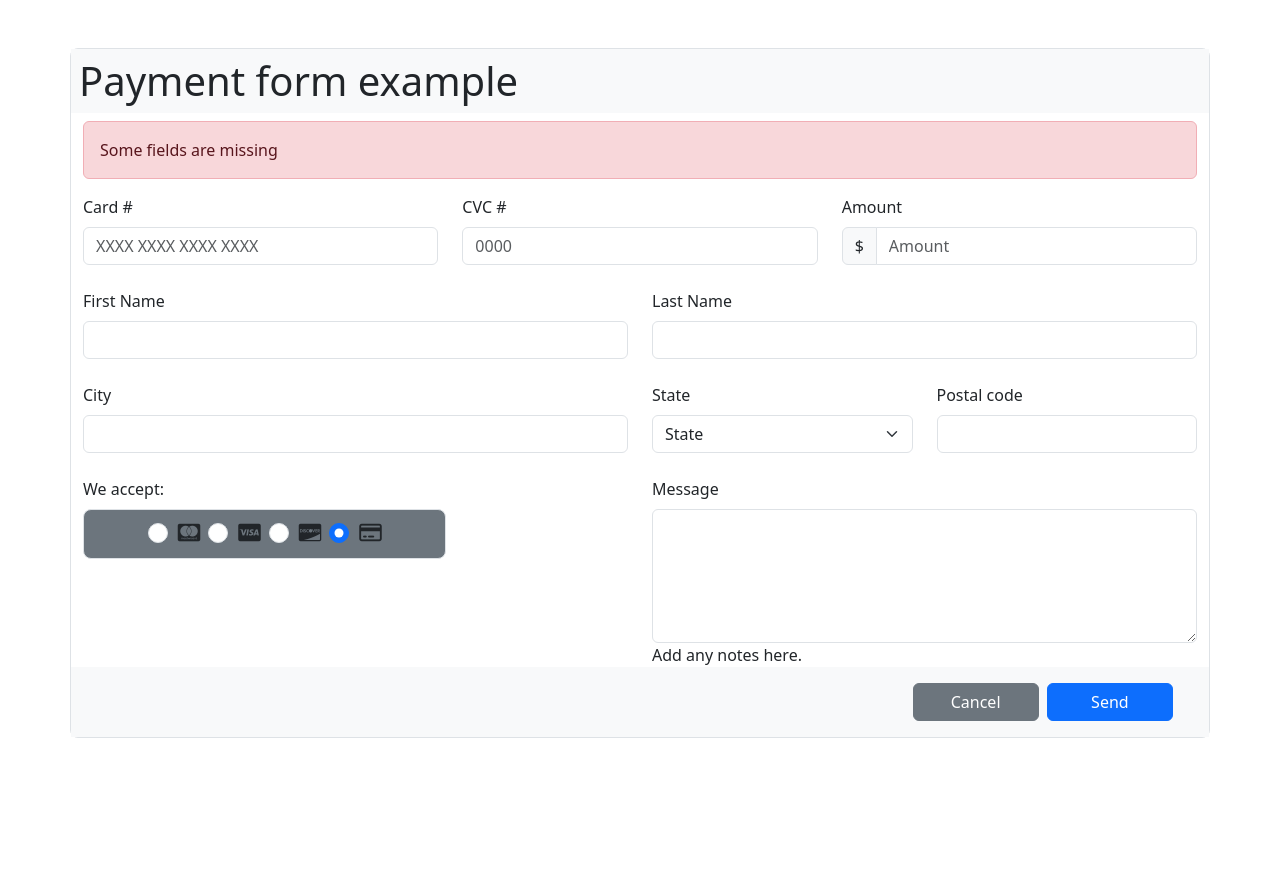
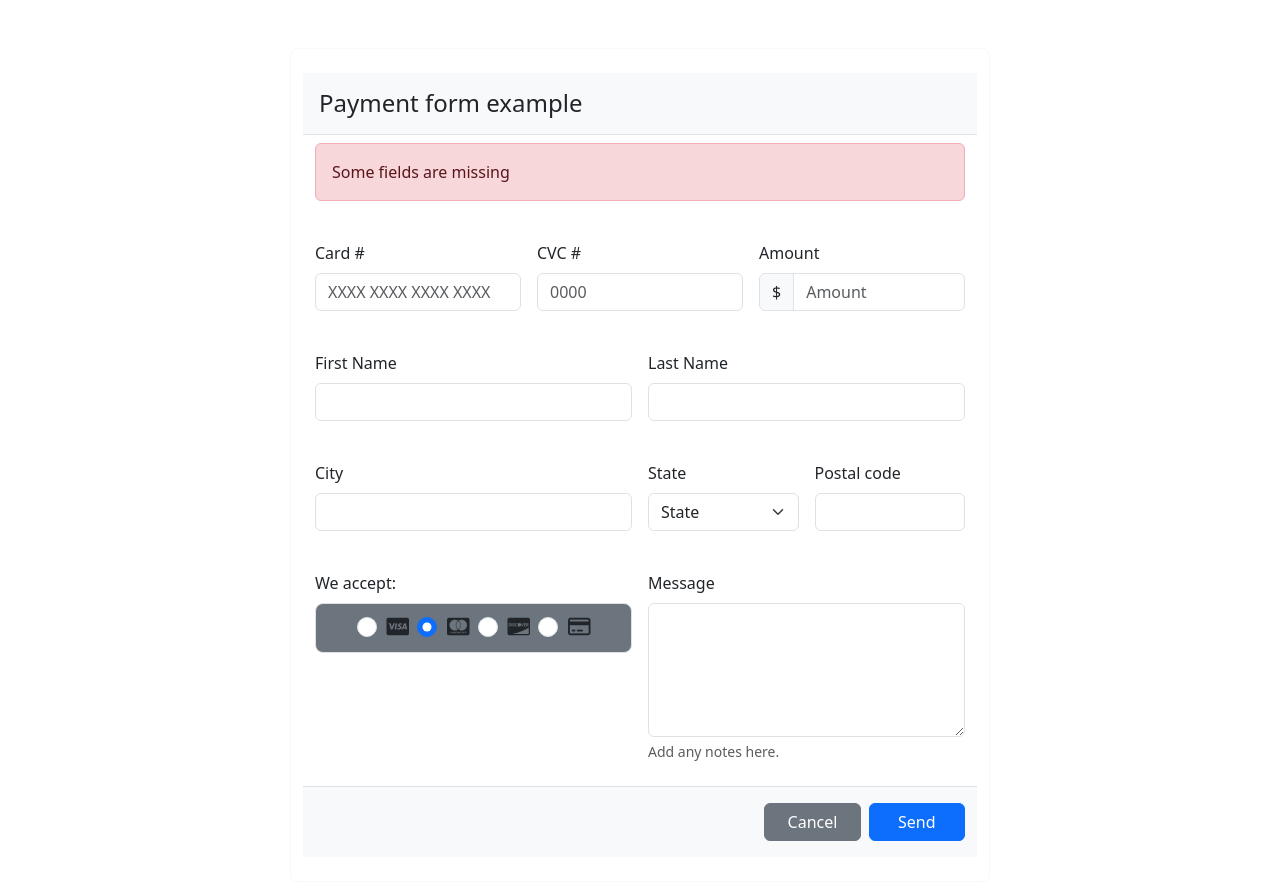
Before and after one commit to 4GeeksAcademy/create-form-HTML5-pzd3v, a plain HTML site: page index.html in a window 1280 px wide. Before the commit the page ends 800 px from the top, so only its background shows below. Drawn offline with nearby package versions, Linux system fonts and the light colour scheme.

Commit message:
correciones form

```diff
--- a/index.html
+++ b/index.html
@@ -5,63 +5,69 @@
   <meta charset="UTF-8">
   <meta name="viewport" content="width=device-width, initial-scale=1.0">
   <title>FORMULARIO</title>
+  <link rel="stylesheet" href="https://cdnjs.cloudflare.com/ajax/libs/font-awesome/6.5.1/css/all.min.css">
   <link href="https://cdn.jsdelivr.net/npm/bootstrap@5.3.8/dist/css/bootstrap.min.css" rel="stylesheet"
     integrity="sha384-sRIl4kxILFvY47J16cr9ZwB07vP4J8+LH7qKQnuqkuIAvNWLzeN8tE5YBujZqJLB" crossorigin="anonymous">
-  <script src="https://cdn.jsdelivr.net/npm/bootstrap@5.3.8/dist/js/bootstrap.bundle.min.js"
-    integrity="sha384-FKyoEForCGlyvwx9Hj09JcYn3nv7wiPVlz7YYwJrWVcXK/BmnVDxM+D2scQbITxI"
-    crossorigin="anonymous"></script>
-
 </head>
 
 <body>
-  <div class="container border border-gray rounded-3 mt-5">
+  <div class="container border border-light rounded-3 mt-5 p-0" style="max-width: 700px;">
+
+    <div class="p-4">
+
       <div class="row">
-      <h1 class="bg bg-light p-2">Payment form example</h1>
+        <h1 class="bg-light p-3 fs-4 border-bottom">Payment form example</h1>
       </div>
+
       <div class="row">
         <div class="col-12">
-        <div class="alert alert-danger " role="alert">
+          <div class="alert alert-danger" role="alert">
             Some fields are missing
           </div>
         </div>
       </div>
-    <div class="row">
+
+    </div>
+    <form class="needs-validation" novalidate>
+      <div class="p-4 pt-0">
+        <div class="row g-3">
           <div class="col-4">
             <label for="card-number" class="form-label">Card # </label>
-        <input type="tel" class="form-control" id="card-number" placeholder="XXXX XXXX XXXX XXXX">
+            <input type="tel" class="form-control" id="card-number" name="card-number"
+              placeholder="XXXX XXXX XXXX XXXX">
           </div>
-
           <div class="col-4">
             <label for="cvc" class="form-label">CVC #</label>
-        <input type="text" class="form-control" id="cvc" placeholder="0000">
+            <input type="text" class="form-control" id="cvc" name="cvc" placeholder="0000">
           </div>
-
           <div class="col-4">
             <label for="amount" class="form-label">Amount</label>
             <div class="input-group">
               <span class="input-group-text">$</span>
-          <input type="text" class="form-control" id="amount" placeholder="Amount">
+              <input type="text" class="form-control" id="amount" name="amount" placeholder="Amount">
             </div>
           </div>
         </div>
-    <div class="row mt-4">
+
+        <div class="row mt-4 g-3">
           <div class="col-6">
             <label for="name" class="form-label">First Name</label>
-        <input type="text" class="form-control" id="name">
+            <input type="text" class="form-control" id="name" name="fist-name">
           </div>
           <div class="col-6">
             <label for="lastName" class="form-label">Last Name</label>
-        <input type="text" class="form-control" id="lastName">
+            <input type="text" class="form-control" id="lastName" name="last-name">
           </div>
         </div>
-    <div class="row mt-4"> <!-- city -->
+
+        <div class="row mt-4 g-3">
           <div class="col-6">
             <label for="city" class="form-label">City</label>
-        <input type="text" class="form-control" id="city">
+            <input type="text" class="form-control" id="city" name="city">
           </div>
           <div class="col-3">
             <label for="state" class="form-label">State</label>
-        <select class="form-select" id="state">
+            <select class="form-select" id="state" name="state">
               <option selected>State</option>
               <option value="ca">California</option>
               <option value="ny">New York</option>
@@ -71,33 +77,34 @@
           </div>
           <div class="col-3">
             <label for="postal" class="form-label">Postal code</label>
-        <input type="text" class="form-control" id="postal">
+            <input type="text" class="form-control" id="postal" name="postal-code">
           </div>
         </div>
-    <div class="row mt-4"> <!-- Creditcard -->
+
+        <div class="row mt-4 g-3">
           <div class="col-6">
             <label class="form-label">We accept:</label>
-        <div
-          class="col-12 col-md-12 col-sm-12 col-lg-8 d-flex justify-content-center gap-2 bg-secondary border border-radius-3 fs fs-5 px-2 py-2 rounded-3">
+            <div class="d-flex justify-content-center gap-2 bg-secondary border fs-5 px-2 py-2 rounded-3">
               <div class="form-check">
-            <input class="form-check-input" type="radio" name="paymentMethod" id="visa" checked>
+                <input class="form-check-input" type="radio" name="paymentMethod" id="visa">
                 <label class="form-check-label" for="visa">
+                  <i class="fa-brands fa-cc-visa"></i>
+                </label>
+              </div>
+              <div class="form-check">
+                <input class="form-check-input" type="radio" name="paymentMethod" id="mastercard" checked>
+                <label class="form-check-label" for="mastercard">
                   <i class="fa-brands fa-cc-mastercard"></i>
                 </label>
               </div>
               <div class="form-check">
-            <input class="form-check-input" type="radio" name="paymentMethod" id="mastercard">
-            <label class="form-check-label" for="mastercard">
-              <i class="fa-brands fa-cc-visa"></i>
-          </div>
-          <div class="form-check">
-            <input class="form-check-input" type="radio" name="paymentMethod" id="discovery" checked>
+                <input class="form-check-input" type="radio" name="paymentMethod" id="discovery">
                 <label class="form-check-label" for="discovery">
                   <i class="fa-brands fa-cc-discover"></i>
                 </label>
               </div>
               <div class="form-check">
-            <input class="form-check-input" type="radio" name="paymentMethod" id="amrican" checked>
+                <input class="form-check-input" type="radio" name="paymentMethod" id="amrican">
                 <label class="form-check-label" for="amrican">
                   <i class="fa-regular fa-credit-card"></i>
                 </label>
@@ -107,22 +114,23 @@
           <div class="col-6">
             <label for="message" class="form-label">Message</label>
             <textarea name="message" id="message" rows="5" class="form-control"></textarea>
-        <label>Add any notes here.</label>
+            <div class="form-text">Add any notes here.</div>
           </div>
         </div>
-    <div class="row py-3 d-flex justify-content-end bg bg-light"> <!-- bottons -->
-      <div class="col-3 me-4 d-flex">
+
+        <div class="row py-3 d-flex justify-content-end border-top mt-4 bg-light">
+          <div class="col-4 d-flex">
             <button type="submit" class="btn btn-secondary w-100 me-2">Cancel</button>
             <button type="submit" class="btn btn-primary w-100">Send</button>
           </div>
         </div>
+
+      </div>
+    </form>
   </div>
 
-  <script src="https://cdn.jsdelivr.net/npm/@popperjs/core@2.11.8/dist/umd/popper.min.js"
-    integrity="sha384-I7E8VVD/ismYTF4hNIPjVp/Zjvgyol6VFvRkX/vR+Vc4jQkC+hVqc2pM8ODewa9r"
-    crossorigin="anonymous"></script>
-  <script src="https://cdn.jsdelivr.net/npm/bootstrap@5.3.8/dist/js/bootstrap.min.js"
-    integrity="sha384-G/EV+4j2dNv+tEPo3++6LCgdCROaejBqfUeNjuKAiuXbjrxilcCdDz6ZAVfHWe1Y"
+  <script src="https://cdn.jsdelivr.net/npm/bootstrap@5.3.8/dist/js/bootstrap.bundle.min.js"
+    integrity="sha384-FKyoEForCGlyvwx9Hj09JcYn3nv7wiPVlz7YYwJrWVcXK/BmnVDxM+D2scQbITxI"
     crossorigin="anonymous"></script>
   <script src="https://kit.fontawesome.com/ea56789df6.js" crossorigin="anonymous"></script>
 </body>
```
Lines whose indentation alone changed are shown as unchanged.
